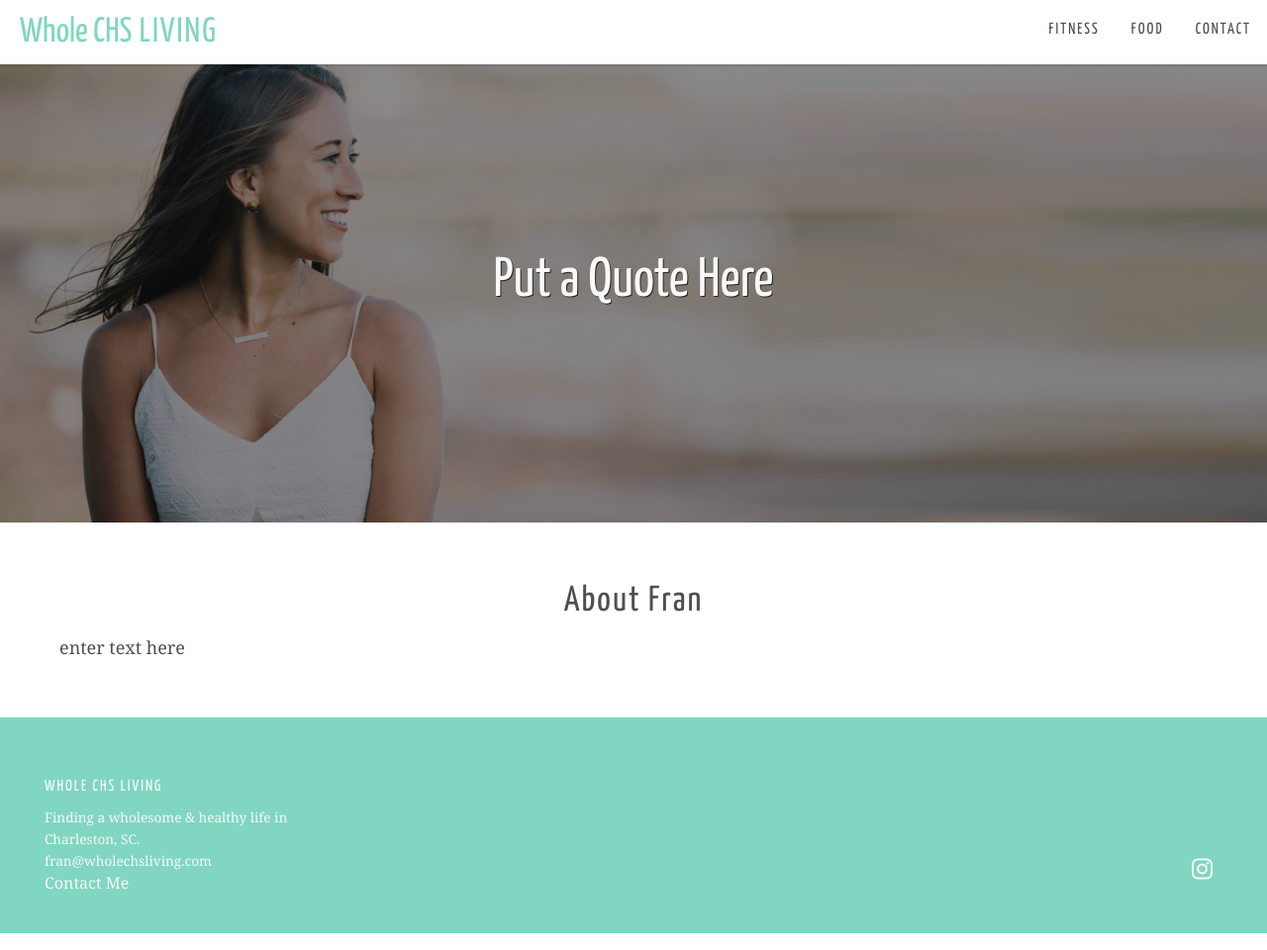
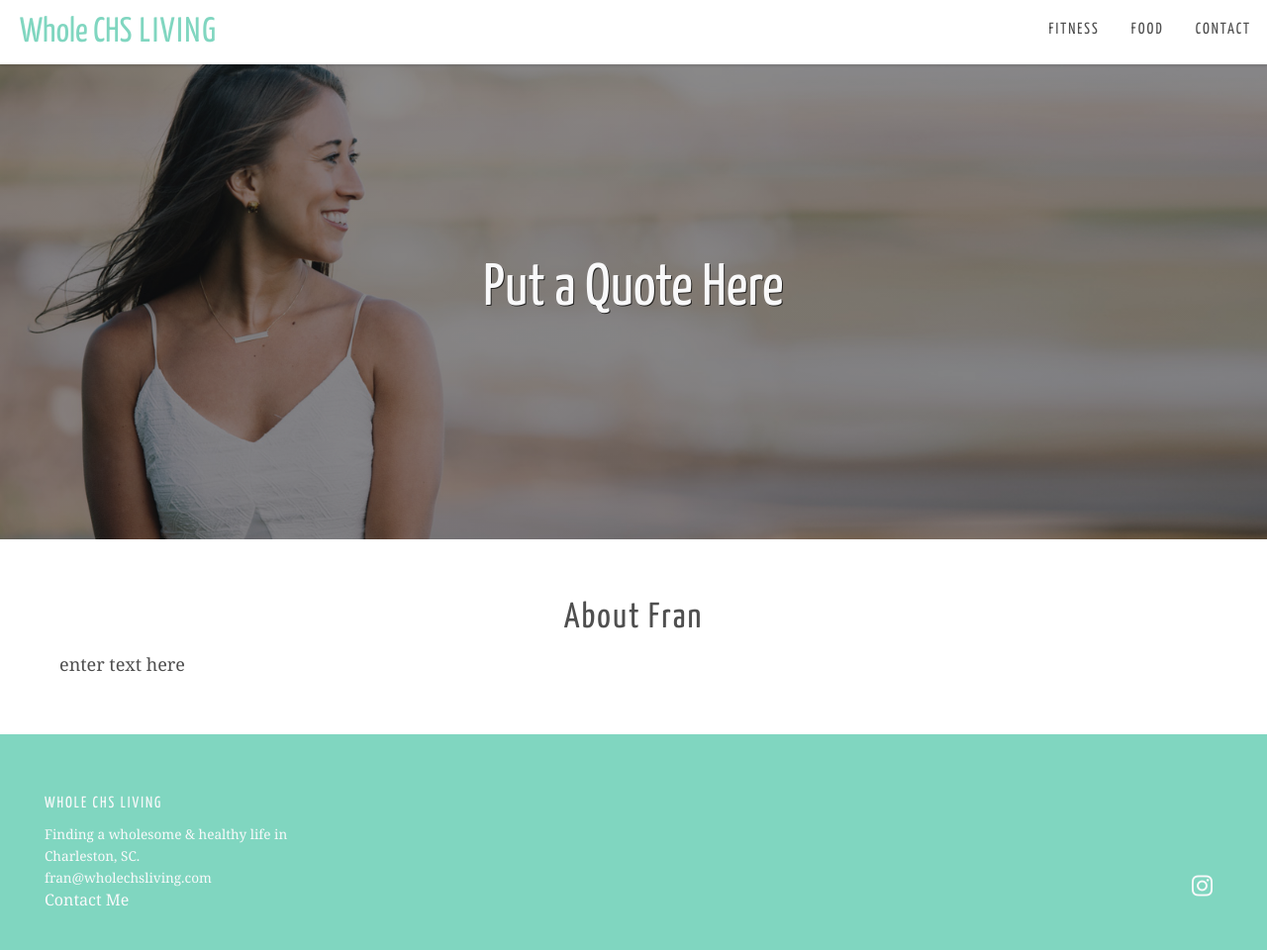
Before and after one commit to dmarooney1105/wholechsliving, a Jekyll site: the page built from about.md, in a window 1280 px wide and 960 px high. Shown: the whole window at 99% size. Built offline with Jekyll 4.4.1, drawn with Linux system fonts in a browser that asks for light colours; nearby versions of some CDN libraries; some web fonts are replaced.

Commit message:
Updated '_sass/settings/_typography.scss' via CloudCannon

```diff
--- a/_sass/settings/_typography.scss
+++ b/_sass/settings/_typography.scss
@@ -14,12 +14,12 @@ h1.canon {
   // letter-spacing: 5px;
   color: inherit;
   @media all and (min-width:$breakpoint-laptop-large){
-    font-size: 56px;
-    line-height:52px;
+    font-size: 60px;
+    line-height:65px;
   }
   @media all and (min-width:$breakpoint-laptop) and (max-width:$breakpoint-laptop-large){
-    font-size: 56px;
-    line-height:48px;
+    font-size: 60px;
+    line-height:65px;
   }
   @media all and (min-width:$breakpoint-tablet) and (max-width:$breakpoint-laptop){
     font-size: 44px;
```
